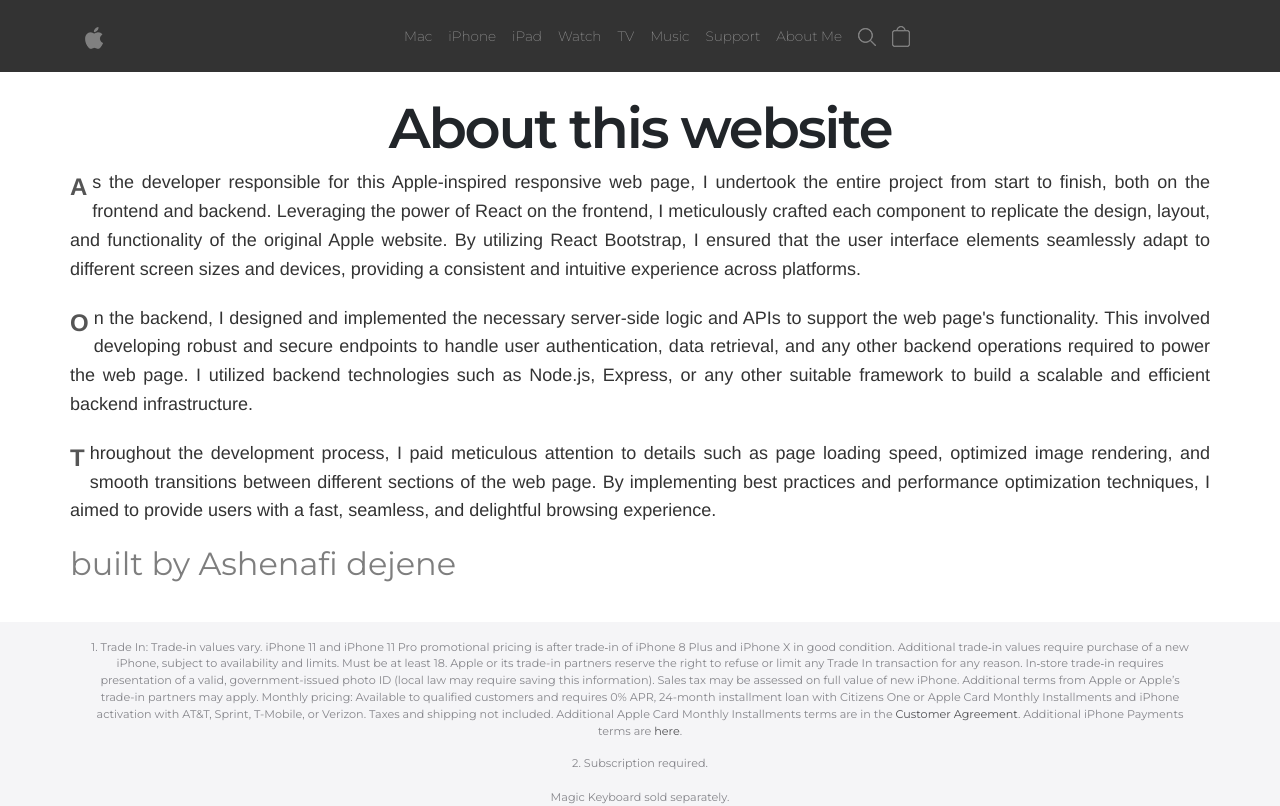
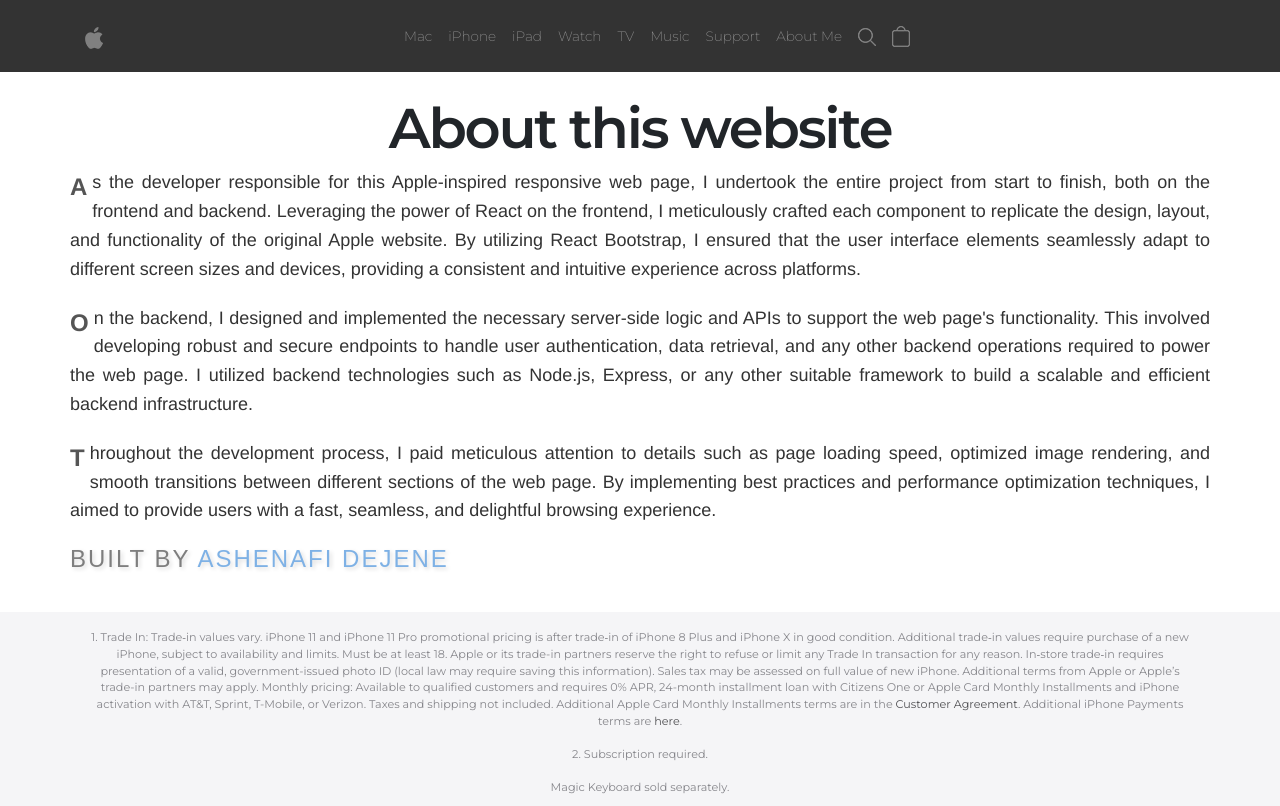
Before and after one commit to Ashenafidejene/apple-responsive-page, a React (Create React App) app in the folder apple-page/: page /AboutMe in a window 1280 px wide. Shown: the top 806 px of the page. Built offline with nearby package versions, Linux system fonts and the light colour scheme.

Commit message:
just add git link
just add git link to ashenafi change the css the name

```diff
--- a/apple-page/src/components/css/styles.css
+++ b/apple-page/src/components/css/styles.css
@@ -427,6 +427,12 @@
 	text-align: left;
 	padding-bottom: 30px;
 	opacity: 0.5;
+	/*color: blue;  Change the color to your desired color */
+	font-family: 'Arial', sans-serif; /* Change the font family to your desired font */
+	font-size: 24px; /* Change the font size to your desired size */
+	text-transform: uppercase; /* Convert the text to uppercase */
+	letter-spacing: 2px; /* Add spacing between letters */
+	text-shadow: 2px 2px 4px rgba(0, 0, 0, 0.3)
 }
 .name:hover{
 	opacity: 1;
--- a/apple-page/src/components/pages/AboutMe/AboutMe.js
+++ b/apple-page/src/components/pages/AboutMe/AboutMe.js
@@ -16,7 +16,7 @@
             <p className='par'>As the developer responsible for this Apple-inspired responsive web page, I undertook the entire project from start to finish, both on the frontend and backend. Leveraging the power of React on the frontend, I meticulously crafted each component to replicate the design, layout, and functionality of the original Apple website. By utilizing React Bootstrap, I ensured that the user interface elements seamlessly adapt to different screen sizes and devices, providing a consistent and intuitive experience across platforms.</p>
             <p className='par'>On the backend, I designed and implemented the necessary server-side logic and APIs to support the web page's functionality. This involved developing robust and secure endpoints to handle user authentication, data retrieval, and any other backend operations required to power the web page. I utilized backend technologies such as Node.js, Express, or any other suitable framework to build a scalable and efficient backend infrastructure.</p>
             <p className='par'>Throughout the development process, I paid meticulous attention to details such as page loading speed, optimized image rendering, and smooth transitions between different sections of the web page. By implementing best practices and performance optimization techniques, I aimed to provide users with a fast, seamless, and delightful browsing experience.</p>
-            <h2 className="name">built by <a herf="https://github.com/Ashenafidejene">Ashenafi dejene</a></h2>
+            <h2 className="name">built by <a href="https://github.com/Ashenafidejene">Ashenafi dejene</a></h2>
           </div>
         </div>
       </div>
```
